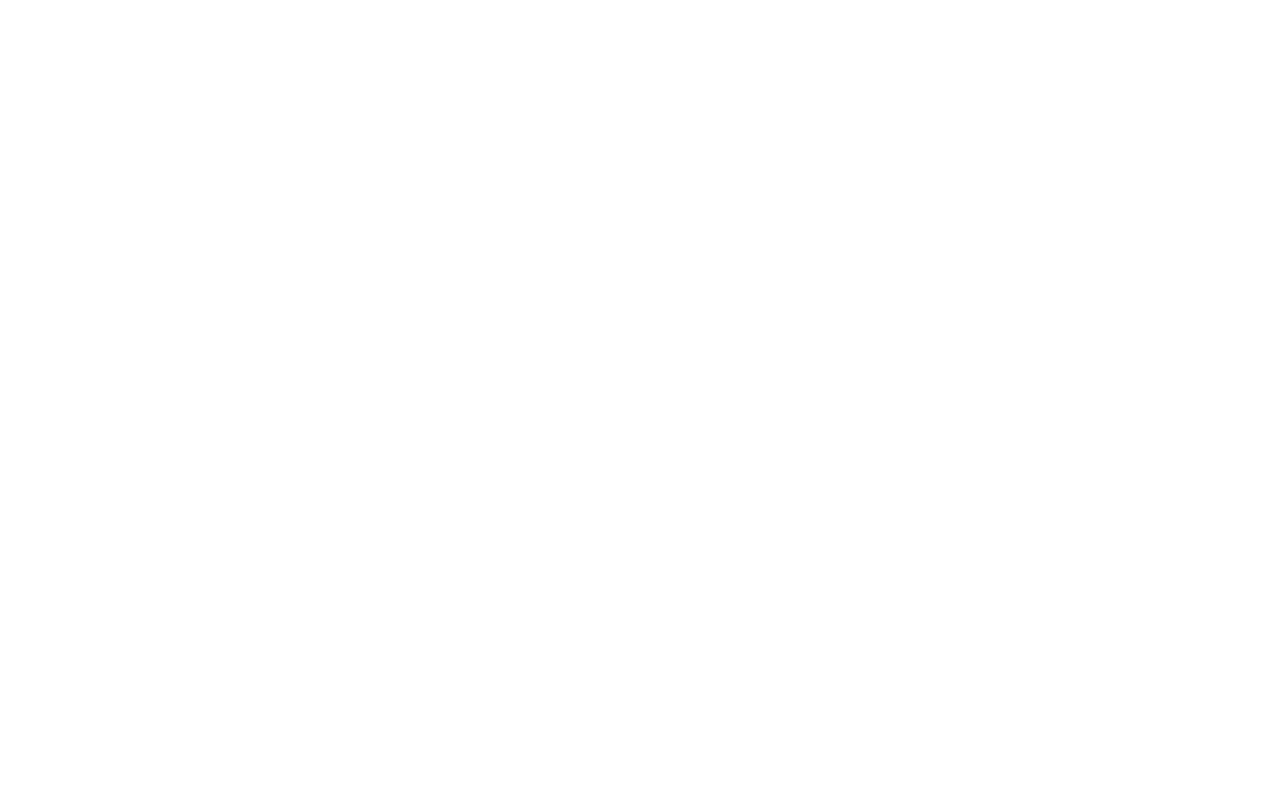
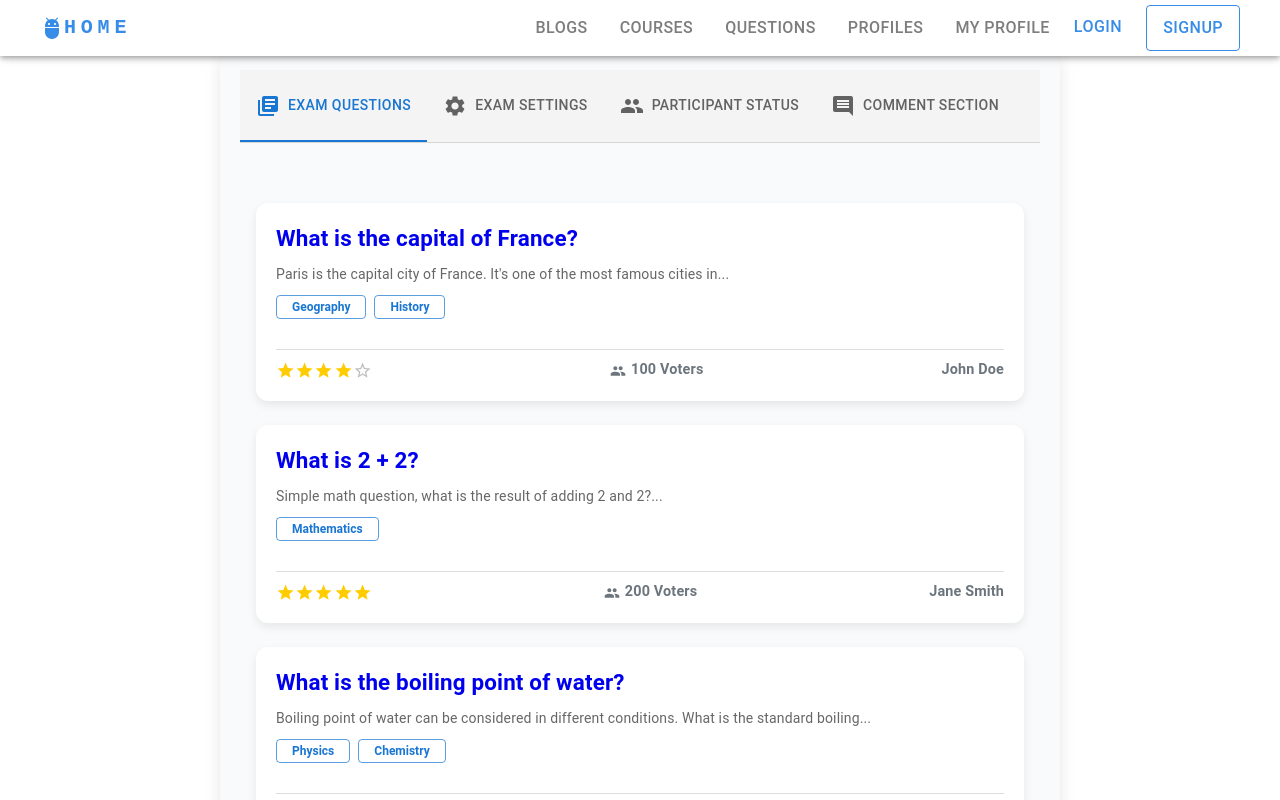
Before and after one commit to SAD-Enjoyers/SAD_Frontend, a React (Vite) app: page /PrivateExam in a window 1280 px wide. Before the commit this address had no page. Shown: the top 800 px of the page. Built offline with nearby package versions, Linux system fonts and the light colour scheme.

Commit message:
Added the privateExam  route to the routes.jsx.

```diff
--- a/src/routes.jsx
+++ b/src/routes.jsx
@@ -1,4 +1,3 @@
-import React, { Children } from "react";
 import { BrowserRouter as Router, Route, Routes } from "react-router-dom";
 import Home from "./features/Home/Home";
 import Signup from "./features/Auth/Signup/Signup.jsx";
@@ -8,9 +7,9 @@
 import Layout from "./common/Layout.jsx";
 import MakeExam from "./features/MakeExam/MakeExam.jsx";
 import ExamPreview from "./features/Exams/ExamPreview/ExamPreview.jsx";
-import QuestionSearch from "./features/Exams/QuestionSearch/QuestionSearch.jsx"; // Import QuestionSearch
+import QuestionSearch from "./features/Exams/QuestionSearch/QuestionSearch.jsx";
 import AddQuestion from "./features/AddQuestion/AddQuestion.jsx";
-import PrivateExamPage from "./features/PrivateExamPage/PrivateExamPage.jsx";
+import PrivateExam from "./features/Exams/PrivateExam/PrivateExam.jsx";
 import ChangePassword from "./features/Auth/ChangePassword/ChangePassword.jsx";
 import QuestionPage from "./features/Exams/QuestionPage/QuestionPage";
 import TermsAndConditions from "./features/Auth/TermsAndConditions/TermsAndConditions.jsx";
@@ -27,14 +26,12 @@
           <Route path="profile" element={<PrivateProfile />} />
           <Route path="make_exam" element={<MakeExam />} />
           <Route path="ExamPreview" element={<ExamPreview />} />
-          <Route path="private_exam_page" element={<PrivateExamPage />} />
           <Route path="QuestionSearch" element={<QuestionSearch />} />
           <Route path="AddQuestions" element={<AddQuestion />} />
           <Route path="changepassword" element={<ChangePassword />} />
           <Route path="QuestionPage" element={<QuestionPage />} />
           <Route path="TermsAndConditions" element={<TermsAndConditions />} />
-
-          {/* private_exam_page */}
+          <Route path="PrivateExam" element={<PrivateExam />}></Route>
         </Route>
       </Routes>
     </Router>
```
